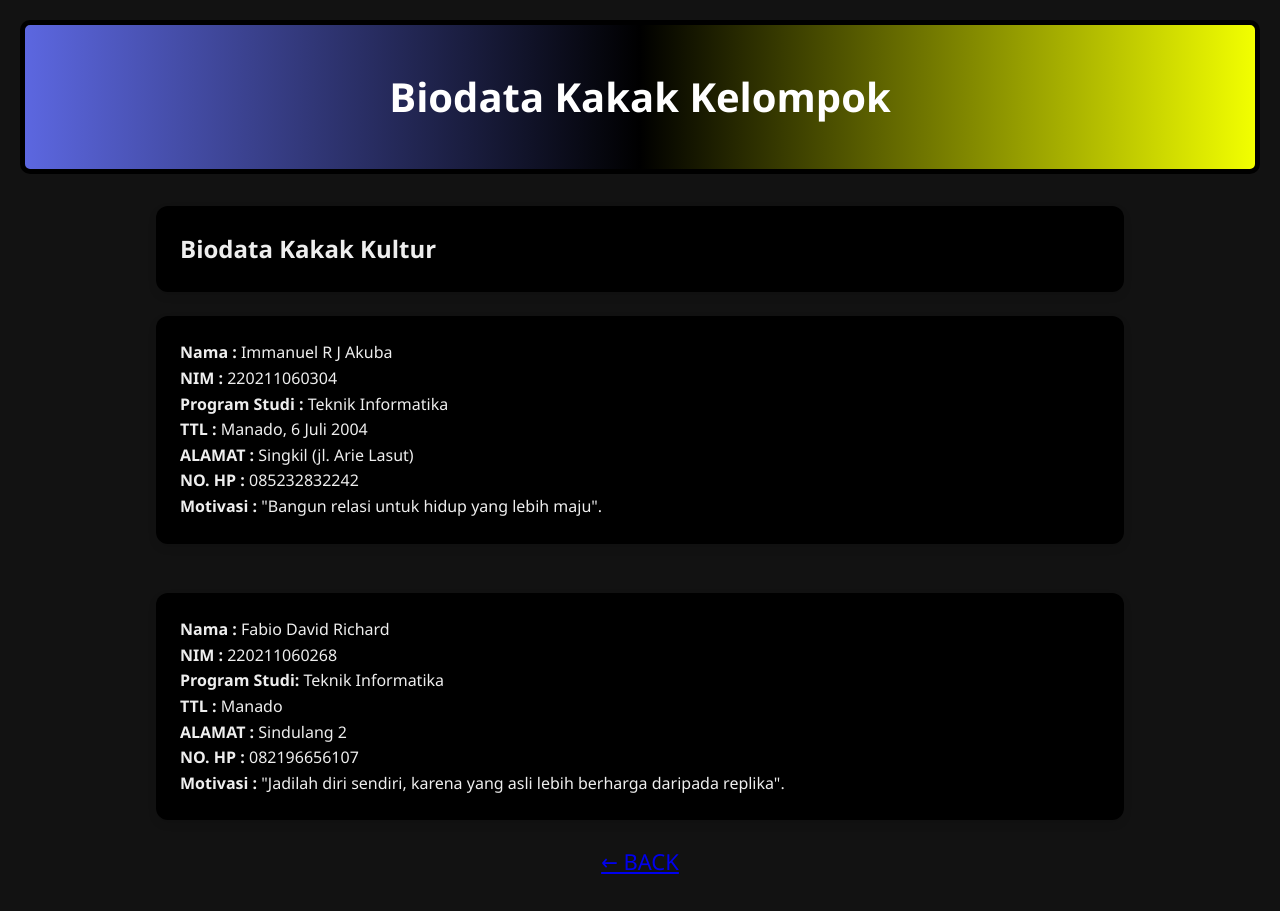
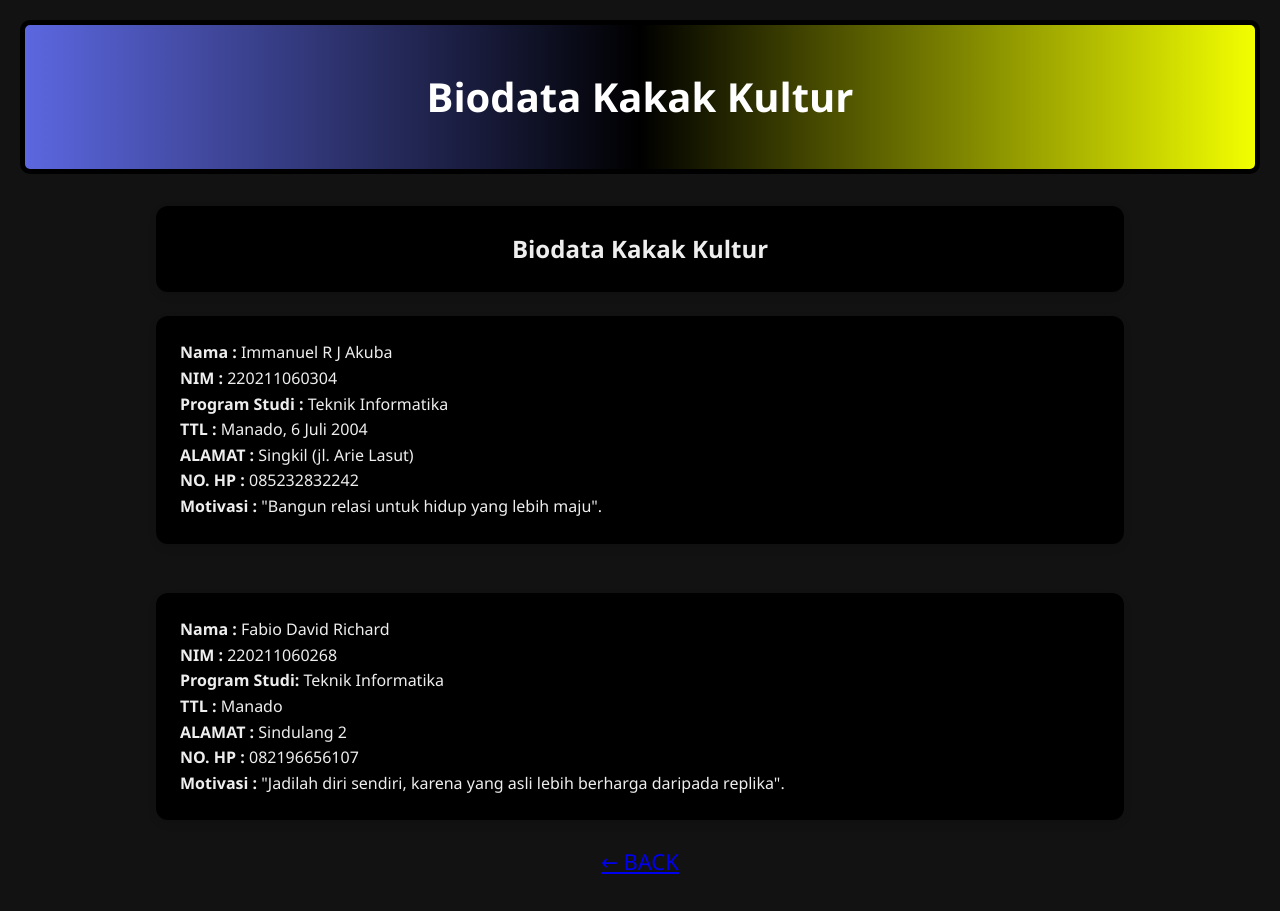
Before and after one commit to cintapangemanan87-pixel/KULTUR-14-GORAKA-, a plain HTML site: page kakak.html in a window 1280 px wide. Drawn offline with Linux system fonts and the light colour scheme.

Commit message:
Update kakak.html

```diff
--- a/kakak.html
+++ b/kakak.html
@@ -123,12 +123,14 @@
 </head>
 <body>
   <header>
-    <h1>Biodata Kakak Kelompok</h1>
+    <h1>Biodata Kakak Kultur</h1>
   </header>
 
   <main class="container">
     <div class="card">
+      <center>
         <h2>Biodata Kakak Kultur</h2>
+      </center>
     </div>
     <div class="card">
           <p><b>Nama :</b> Immanuel R J Akuba</p>
@@ -157,4 +159,5 @@
 
   </main>
 </body>
+
 </html>
```
